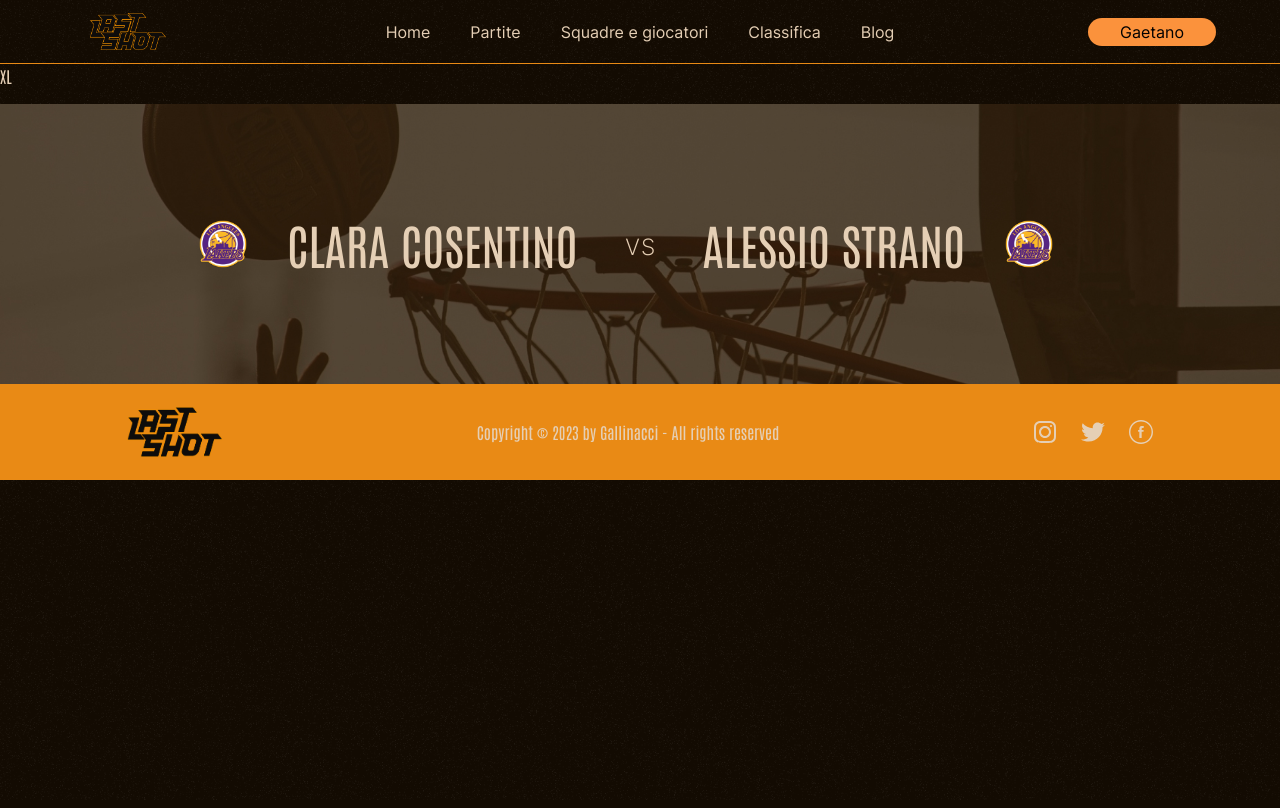
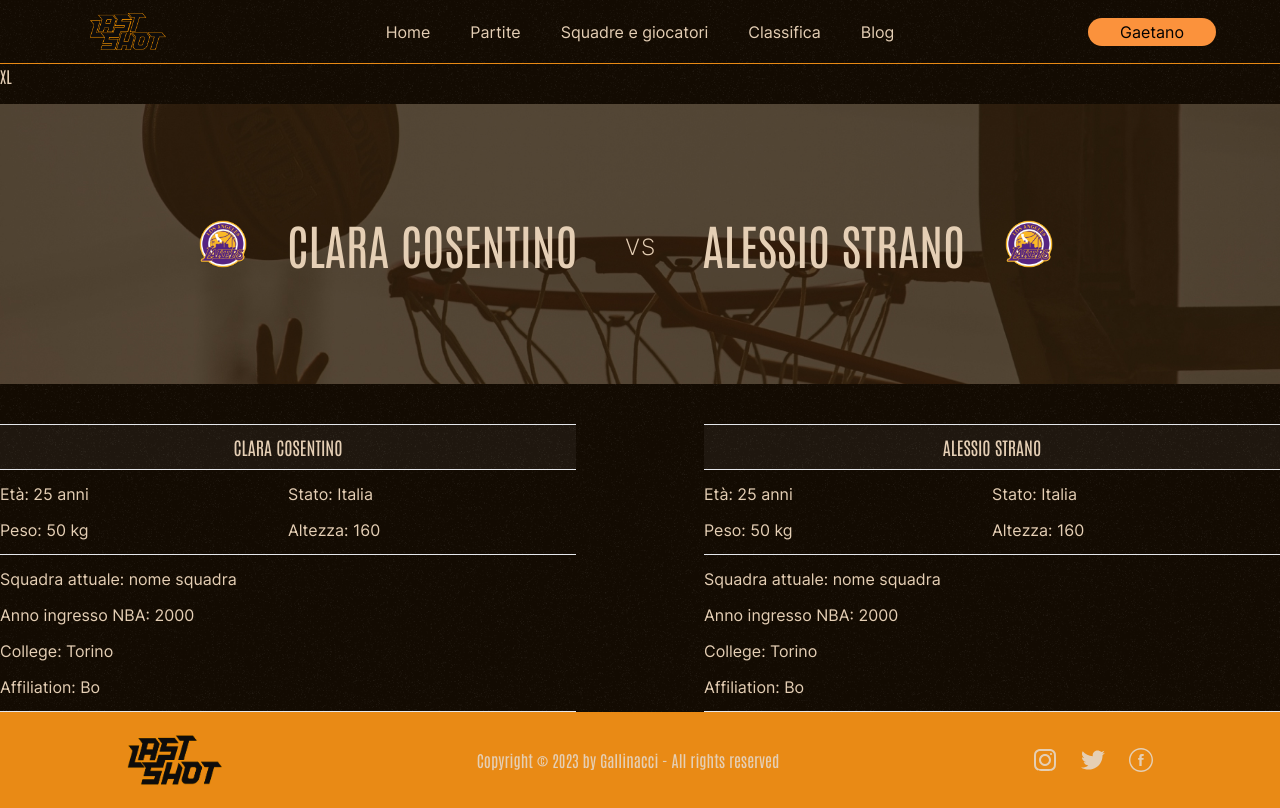
Before and after one commit to leonardoscardoni/IGallinacci, an Angular app in the folder laboratorio integrato/: page /dett-confronto-giocatori in a window 1280 px wide. Built offline with nearby package versions, Linux system fonts and the light colour scheme.

Commit message:
Component bio giocatore desktop

```diff
--- a/laboratorio integrato/src/app/app-routing.module.ts
+++ b/laboratorio integrato/src/app/app-routing.module.ts
@@ -3,7 +3,7 @@ import { RouterModule, Routes } from "@angular/router";
 import { HomePageComponent } from "./pages/home-page/home-page.component";
 import { DettaglioPartitaComponent } from "./pages/dettaglio-partita/dettaglio-partita-giocata.component";
 import { CalendarioPartiteComponent } from "./pages/calendario-partite/calendario-partite.component";
-import { DettConfrontoGiocatoriComponent } from "./pages/dett-confronto-giocatori/dett-confonto-giocatori.component";
+import { DettConfrontoGiocatoriComponent } from "./pages/dett-confronto-giocatori/dett-confronto-giocatori.component";
 
 const routes: Routes = [
     { path: "home", component: HomePageComponent },
--- a/laboratorio integrato/src/app/app.module.ts
+++ b/laboratorio integrato/src/app/app.module.ts
@@ -19,7 +19,8 @@ import { PreferitiDettaglioPartitaComponent } from "./components/preferiti-detta
 import { GiocatoriDettaglioPartitaComponent } from "./components/giocatori-dettaglio-partita/giocatori-dettaglio-partita.component";
 import { CardConfrontoDatiComponent } from "./components/card-confronto-dati/card-confronto-dati.component";
 import { HeaderConfrontoDettaglioComponent } from "./components/header-confronto-dettaglio/header-confronto-dettaglio.component";
-import { DettConfrontoGiocatoriComponent } from "./pages/dett-confronto-giocatori/dett-confonto-giocatori.component";
+import { DettConfrontoGiocatoriComponent } from "./pages/dett-confronto-giocatori/dett-confronto-giocatori.component";
+import { BioGiocatoreComponent } from "./components/bio-giocatore/bio-giocatore.component";
 
 @NgModule({
     declarations: [
@@ -41,6 +42,7 @@ import { DettConfrontoGiocatoriComponent } from "./pages/dett-confronto-giocator
         CardConfrontoDatiComponent,
         HeaderConfrontoDettaglioComponent,
         DettConfrontoGiocatoriComponent,
+        BioGiocatoreComponent,
     ],
     imports: [BrowserModule, AppRoutingModule],
     providers: [],
--- /dev/null
+++ b/laboratorio integrato/src/app/components/bio-giocatore/bio-giocatore.component.html
@@ -0,0 +1,31 @@
+<div class="bg-white/5 w-full border-y flex flex-col items-center">
+    <p class="text-base md:text-lg p-2">{{nomeGiocatore.toUpperCase()}}</p>
+</div>
+<div class="w-full border-b flex flex-wrap justify-between font-inter">
+    <div class="w-1/2 mt-3">
+        Età: {{eta}} anni
+    </div>
+    <div class="w-1/2 mt-3">
+        Stato: {{stato}}
+    </div>
+        <div class="w-1/2 my-3">
+        Peso: {{peso}} kg
+    </div>
+    <div class="w-1/2 my-3">
+        Altezza: {{altezza}}
+    </div>
+</div>
+<div class="w-full border-b font-inter">
+    <div class="mt-3">
+        Squadra attuale: {{squadra}}
+    </div>
+    <div class="mt-3">
+        Anno ingresso NBA: {{annoIngressoNBA}}
+    </div>
+    <div class="my-3">
+        College: {{college}}
+    </div>
+    <div class="my-3">
+        Affiliation: {{affiliation}}
+    </div>
+</div>
--- /dev/null
+++ b/laboratorio integrato/src/app/components/bio-giocatore/bio-giocatore.component.ts
@@ -0,0 +1,20 @@
+import { Component, OnInit, Input } from "@angular/core";
+
+@Component({
+    selector: "app-bio-giocatore",
+    templateUrl: "./bio-giocatore.component.html",
+    styleUrls: ["./bio-giocatore.component.scss"],
+})
+export class BioGiocatoreComponent implements OnInit {
+    @Input() nomeGiocatore!: string;
+    @Input() eta!: number;
+    @Input() peso!: number;
+    @Input() stato!: string;
+    @Input() altezza!: string;
+    @Input() squadra!: string;
+    @Input() annoIngressoNBA!: number;
+    @Input() college!: string;
+    @Input() affiliation!: string;
+
+    ngOnInit() {}
+}
--- a/laboratorio integrato/src/app/components/header-confronto-dettaglio/header-confronto-dettaglio.component.html
+++ b/laboratorio integrato/src/app/components/header-confronto-dettaglio/header-confronto-dettaglio.component.html
@@ -1,4 +1,4 @@
-<div class="flex justify-between items-center flex-wrap w-full min-h-[25vh] md:min-h-[35vh] mt-10 p-4 bgImg" style="background-image: url('{{ bgImg }}')">
+<div class="flex justify-between items-center flex-wrap w-full min-h-[25vh] md:min-h-[35vh] my-10 p-4 bgImg" style="background-image: url('{{ bgImg }}')">
 
     <div class="w-full md:w-[45%] flex justify-center md:justify-end items-center">
         <img src="{{logo1}}" class="inline-block w-[2rem] md:w-[3rem] mr-5 md:mr-10" alt="Logo {{nome1}}">
--- a/laboratorio integrato/src/app/pages/dett-confronto-giocatori/dett-confonto-giocatori.component.html
+++ /dev/null
@@ -1,9 +0,0 @@
-<div class="fixed">
-    <div class="block sm:hidden">XS</div>
-    <div class="hidden sm:block md:hidden">SM</div>
-    <div class="hidden md:block lg:hidden">MD</div>
-    <div class="hidden md:hidden lg:block xl:hidden">LG</div>
-    <div class="hidden lg:hidden xl:block">XL</div>
-</div>
-
-<app-header-confronto-dettaglio [bgImg]="a.bgImg" [nome1]="a.nome1" [nome2]="a.nome2" [logo1]="a.logo1" [logo2]="a.logo2"></app-header-confronto-dettaglio>
--- a/laboratorio integrato/src/app/pages/dett-confronto-giocatori/dett-confonto-giocatori.component.ts
+++ /dev/null
@@ -1,16 +0,0 @@
-import { Component } from "@angular/core";
-
-@Component({
-    selector: "app-dett-confonto-giocatori",
-    templateUrl: "./dett-confonto-giocatori.component.html",
-    styleUrls: ["./dett-confonto-giocatori.component.scss"],
-})
-export class DettConfrontoGiocatoriComponent {
-    a = {
-        bgImg: "/assets/confronto-giocatori-header.jpg",
-        nome1: "Clara Cosentino",
-        nome2: "Alessio Strano",
-        logo1: "/assets/s-l1200.webp",
-        logo2: "/assets/s-l1200.webp",
-    };
-}
--- /dev/null
+++ b/laboratorio integrato/src/app/pages/dett-confronto-giocatori/dett-confronto-giocatori.component.html
@@ -0,0 +1,28 @@
+<div class="fixed">
+    <div class="block sm:hidden">XS</div>
+    <div class="hidden sm:block md:hidden">SM</div>
+    <div class="hidden md:block lg:hidden">MD</div>
+    <div class="hidden md:hidden lg:block xl:hidden">LG</div>
+    <div class="hidden lg:hidden xl:block">XL</div>
+</div>
+
+<app-header-confronto-dettaglio [bgImg]="a.bgImg" [nome1]="a.nome1" [nome2]="a.nome2" [logo1]="a.logo1" [logo2]="a.logo2"></app-header-confronto-dettaglio>
+
+<div class="container">
+    <div class="flex justify-between w-full">
+        <ng-container *ngFor="let giocatore of a.confrontoGiocatori; index as i">
+            <app-bio-giocatore
+                [nomeGiocatore]="a.confrontoGiocatori[i].nomeGiocatore"
+                [eta]="a.confrontoGiocatori[i].eta"
+                [peso]="a.confrontoGiocatori[i].peso"
+                [stato]="a.confrontoGiocatori[i].stato"
+                [altezza]="a.confrontoGiocatori[i].altezza"
+                [squadra]="a.confrontoGiocatori[i].squadra"
+                [annoIngressoNBA]="a.confrontoGiocatori[i].annoIngressoNBA"
+                [college]="a.confrontoGiocatori[i].college"
+                [affiliation]="a.confrontoGiocatori[i].affiliation"
+                class="w-[45%]"
+            ></app-bio-giocatore>
+        </ng-container>
+    </div>
+</div>
--- /dev/null
+++ b/laboratorio integrato/src/app/pages/dett-confronto-giocatori/dett-confronto-giocatori.component.ts
@@ -0,0 +1,40 @@
+import { Component } from "@angular/core";
+
+@Component({
+    selector: "app-dett-confronto-giocatori",
+    templateUrl: "./dett-confronto-giocatori.component.html",
+    styleUrls: ["./dett-confronto-giocatori.component.scss"],
+})
+export class DettConfrontoGiocatoriComponent {
+    a = {
+        bgImg: "/assets/confronto-giocatori-header.jpg",
+        nome1: "Clara Cosentino",
+        nome2: "Alessio Strano",
+        logo1: "/assets/s-l1200.webp",
+        logo2: "/assets/s-l1200.webp",
+        confrontoGiocatori: [
+            {
+                nomeGiocatore: "Clara Cosentino",
+                eta: 25,
+                peso: 50,
+                stato: "Italia",
+                altezza: "160",
+                squadra: "nome squadra",
+                annoIngressoNBA: 2000,
+                college: "Torino",
+                affiliation: "Bo",
+            },
+            {
+                nomeGiocatore: "Alessio Strano",
+                eta: 25,
+                peso: 50,
+                stato: "Italia",
+                altezza: "160",
+                squadra: "nome squadra",
+                annoIngressoNBA: 2000,
+                college: "Torino",
+                affiliation: "Bo",
+            },
+        ],
+    };
+}
```
Also changed, not shown: laboratorio integrato/src/app/components/bio-giocatore/bio-giocatore.component.scss (added), laboratorio integrato/src/app/pages/dett-confronto-giocatori/dett-confronto-giocatori.component.scss (added).
